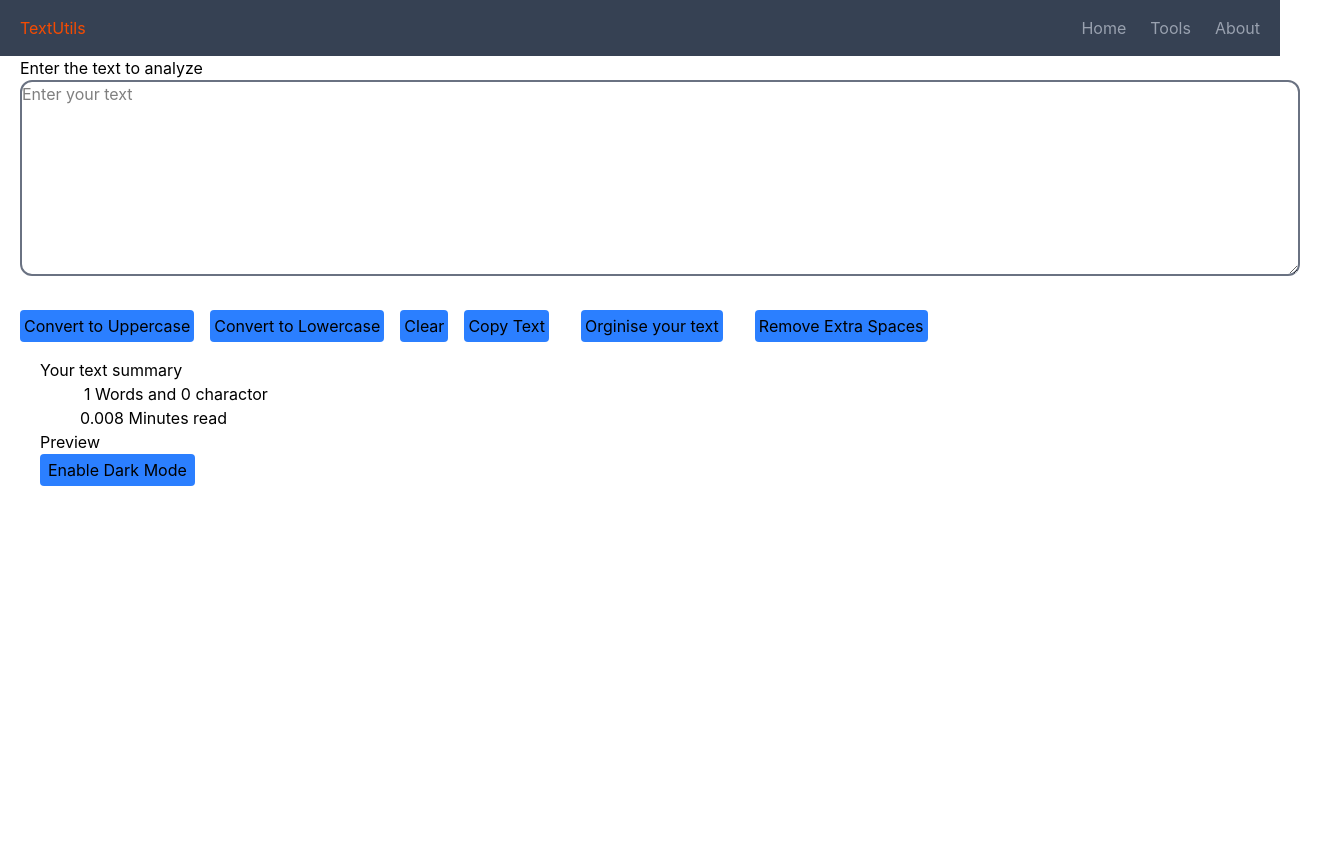
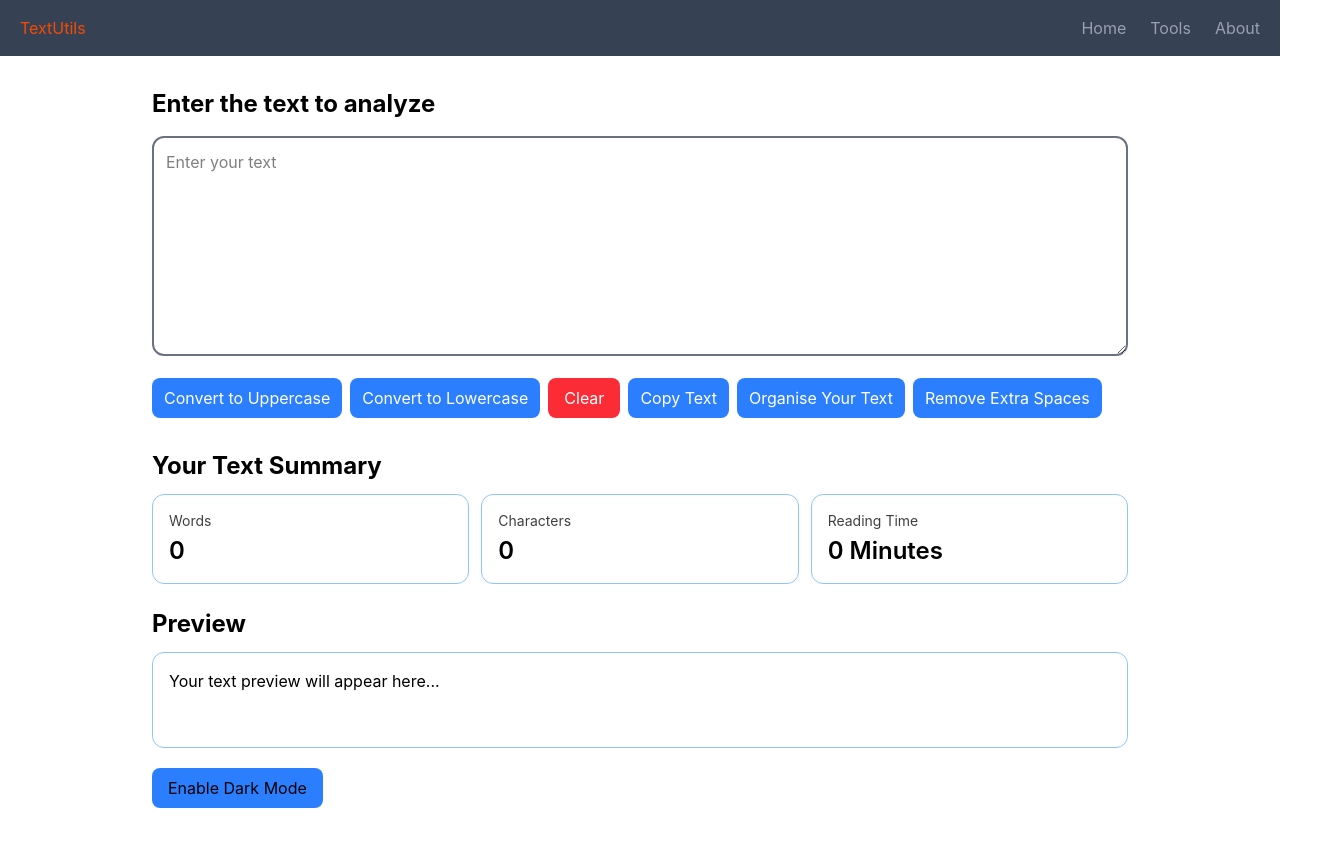
Before and after one commit to sameer7525/TextUtils-App, a React (Vite) app: page /tool in a window 1280 px wide. Shown: the top 846 px of the page, 1320 px wide, since content can reach past the window. Built offline with nearby package versions, Linux system fonts and the light colour scheme.

Commit message:
fix some issu and add functions

```diff
--- a/src/components/Nav.jsx
+++ b/src/components/Nav.jsx
@@ -1,22 +1,36 @@
-import React from 'react'
+import React, { useState } from 'react'
 import { Link } from 'react-router-dom'
 // import PropTypes from 'prop-types'
 
 
 function Nav(props) {
+
+  const[isOpen,setIsOpen] = useState(false);
+
   return (
     <>
-    <nav className={`navbar-${props.mode} bg-${props.mode} bg-gray-700 flex justify-between items-center p-5 h-14 sticky top-0 z-50`}>
+    <nav className={`bg-gray-700 flex justify-between items-center p-5 h-14 sticky top-0 z-50`}>
       <div id='logo'className='text-orange-600'>{props.title}</div>
       <ul className='flex gap-6 text-gray-400'>
 
-         <Link className='hover:text-orange-400' to='/'>Home</Link>
-         <Link className='hover:text-orange-400' to='/tool'>Tools</Link>
-         <Link className='hover:text-orange-400' to='/about'>About</Link>
-         {/* <div className='form-check form-switch'>
-          <input className='form-check-input ' type="checkbox" id='checkboxbtn'/>
-          <label className='form-check-label' for="checkboxbtn">Enable Dark mode</label>
-         </div> */}
+        <button onClick={()=>setIsOpen(!isOpen)}
+          className='flex flex-col justify-between w-6 h-5  bg-transparent border-none cursor-pointer focus:outline-none z-50 md:hidden'
+          aria-label='Toggle menu'
+        >
+          <div className={`w-full h-0.5 bg-gray-400 rounded transition-all duration-300 ${isOpen ? 'rotate-45 translate-y-2':''}`}></div>
+          <div className={`w-full h-0.5 bg-gray-400 rounded transition-all duration-300 ${isOpen ? 'opacity-0':''}`}></div>
+          <div className={`w-full h-0.5 bg-gray-400 rounded transition-all duration-300 ${isOpen ? '-rotate-45 translate-y-2.5':''}`}></div>
+        </button>
+
+        <div className={`absolute top-14 left-30 right-3 rounded-xl bg-gray-900 shadow-md p-5 flex flex-col gap-4 z-40 transition-all duration-300
+          md:static md:flex md:flex-row md:shadow-none md:p-0 md:h-full md:bg-gray-700 md:items-center md:gap-6 ${isOpen ? 'flex' : 'hidden'}
+          `}>
+         <Link onClick={()=> setIsOpen(false)} className='hover:text-orange-400' to='/'>Home</Link>
+         <Link onClick={()=> setIsOpen(false)} className='hover:text-orange-400' to='/tool'>Tools</Link>
+         <Link onClick={()=> setIsOpen(false)} className='hover:text-orange-400' to='/about'>About</Link>
+
+        </div>
+
       </ul>
     </nav>
 
--- a/src/pages/Tools.jsx
+++ b/src/pages/Tools.jsx
@@ -2,95 +2,174 @@ import React from 'react'
 import { useState } from 'react'
 
 export default function Tools() {
-  const[text,setText]=useState("");
-  const[btntext,setBtntext]=useState("Enable Dark Mode")
+const [text, setText] = useState("");
+const [btntext, setBtntext] = useState("Enable Dark Mode")
 
-  const[myStyle,setMystyle]=useState({
-     color:'black',
+const [myStyle, setMystyle] = useState({
+color: 'black',
 backgroundColor: 'white'
 })
 
-    const handlebgChange=()=>{
-      if(myStyle.color == "white"){
+const handlebgChange = () => {
+if (myStyle.color == "white") {
 setMystyle({
-          color:"black",
-          backgroundColor:"white"
+color: "black",
+backgroundColor: "white"
 })
 setBtntext("Enable Dark Mode")
 }
-      else{
+else {
 setMystyle({
-          color:"white",
-          backgroundColor:"black"
+color: "white",
+backgroundColor: "black"
 })
 setBtntext("Enable Light Mode")
 }
-
 }
 
-    const handleUpClick=()=>{
-    //   console.log("upper case was clicked"+text)
+const handleUpClick = () => {
 let newText = text.toUpperCase();
 setText(newText)
-
 }
 
-    const handleLoClick=()=>{
-    //   console.log("upper case was clicked"+text)
+const handleLoClick = () => {
 let newText = text.toLowerCase();
 setText(newText)
-
 }
 
-    const handleChange=(e)=>{
-        // console.log("onChnage")
+const handleChange = (e) => {
 setText(e.target.value)
 }
 
-    const handleclearClick=()=>{
-      let newText = " "
+const handleclearClick = () => {
+let newText = ""
 setText(newText)
 }
 
-    const handleOrgnise = ()=>{
+const handleOrgnise = () => {
 let newText = text.replace(/\s+/g, ' ').trim();
 setText(newText);
 }
 
-    const handleExtraspaces = ()=>{
+const handleExtraspaces = () => {
 let newText = text.split(/[ ]+/).join(' ').trim();
 setText(newText)
 }
 
-    const copyText = ()=>{
+const copyText = () => {
 navigator.clipboard.writeText(text);
 }
 
+// Fixed word count for empty text and multiple spaces
+const words = text.trim() ? text.trim().split(/\s+/).length : 0;
 
 return (
-  <div className='w-screen h-screen'style={myStyle}>
-    <div className='container mx-5'>
-        <h1>Enter the text to analyze</h1>
-      <div className='mb-3'>
-        <textarea className="form-control w-full border-2 border-gray-500 rounded-xl outline-none" value={text} onChange={handleChange} id="myBox" rows="8" placeholder='Enter your text'></textarea>
+<div className='min-h-screen w-full' style={myStyle}>
+<div className='mx-auto w-full max-w-5xl px-4 py-6 sm:px-6 md:py-8'>
+
+    <h1 className='mb-4 lg:text-2xl font-bold md:text-xl'>
+      Enter the text to analyze
+    </h1>
+
+    <div className='mb-4'>
+      <textarea
+        className="box-border min-h-40 w-full max-w-full resize-y rounded-xl border-2 border-gray-500 p-3 outline-none focus:border-blue-500 focus:ring-2 focus:ring-blue-200"
+        value={text}
+        onChange={handleChange}
+        id="myBox"
+        rows="8"
+        placeholder='Enter your text'
+      />
     </div>
-      <button className="btn btn-primary bg-blue-500 rounded p-1 cursor-pointer hover:bg-blue-600" onClick={handleUpClick}>Convert to Uppercase</button>
-      <button className="btn btn-primary bg-blue-500 rounded m-4 p-1 cursor-pointer hover:bg-blue-600" onClick={handleLoClick}>Convert to Lowercase</button>
-      <button className="btn btn-primary bg-blue-500 rounded p-1 cursor-pointer hover:bg-blue-600" onClick={handleclearClick}>Clear</button>
-      <button className="btn btn-primary bg-blue-500 rounded p-1 cursor-pointer hover:bg-blue-600 m-4" onClick={copyText}>Copy Text</button>
-      <button className="btn btn-primary bg-blue-500 rounded p-1 cursor-pointer hover:bg-blue-600 m-4" onClick={handleOrgnise}>Orginise your text</button>
-      <button className="btn btn-primary bg-blue-500 rounded p-1 cursor-pointer hover:bg-blue-600 m-4" onClick={handleExtraspaces}>Remove Extra Spaces</button>
+
+    <div className='flex flex-wrap gap-2'>
+      <button
+        className="rounded-lg bg-blue-500 px-3 py-2 text-sm text-white transition hover:bg-blue-600 sm:text-base"
+        onClick={handleUpClick}
+      >
+        Convert to Uppercase
+      </button>
+
+      <button
+        className="rounded-lg bg-blue-500 px-3 py-2 text-sm text-white transition hover:bg-blue-600 sm:text-base"
+        onClick={handleLoClick}
+      >
+        Convert to Lowercase
+      </button>
+
+      <button
+        className="rounded-lg bg-red-500 px-4 py-2 text-sm text-white transition hover:bg-red-600 sm:text-base"
+        onClick={handleclearClick}
+      >
+        Clear
+      </button>
+
+      <button
+        className="rounded-lg bg-blue-500 px-3 py-2 text-sm text-white transition hover:bg-blue-600 sm:text-base"
+        onClick={copyText}
+      >
+        Copy Text
+      </button>
+
+      <button
+        className="rounded-lg bg-blue-500 px-3 py-2 text-sm text-white transition hover:bg-blue-600 sm:text-base"
+        onClick={handleOrgnise}
+      >
+        Organise Your Text
+      </button>
+
+      <button
+        className="rounded-lg bg-blue-500 px-3 py-2 text-sm text-white transition hover:bg-blue-600 sm:text-base"
+        onClick={handleExtraspaces}
+      >
+        Remove Extra Spaces
+      </button>
     </div>
-    <div className="container mx-10">
-        <h2>Your text summary</h2>
-        <p className='mx-11'>{text.split(" ").length} Words and {text.length} charactor</p>
-        <p className='mx-10'>{0.008*text.split(" ").length} Minutes read</p>
-        <h2>Preview</h2>
-        <p>{text}</p>
 
-        <button className='px-2 py-1 bg-blue-500 rounded hover:bg-blue-600' onClick={handlebgChange}>{btntext}</button>
+    <div className='mt-8'>
+      <h2 className='mb-3 text-xl font-bold sm:text-2xl'>
+        Your Text Summary
+      </h2>
+
+      <div className='grid grid-cols-1 gap-3 sm:grid-cols-3'>
+        <div className='rounded-xl border border-blue-300 p-4'>
+          <p className='text-sm opacity-75'>Words</p>
+          <p className='mt-1 text-2xl font-semibold'>{words}</p>
+        </div>
+
+        <div className='rounded-xl border border-blue-300 p-4'>
+          <p className='text-sm opacity-75'>Characters</p>
+          <p className='mt-1 text-2xl font-semibold'>{text.length}</p>
+        </div>
+
+        <div className='rounded-xl border border-blue-300 p-4'>
+          <p className='text-sm opacity-75'>Reading Time</p>
+          <p className='mt-1 text-2xl font-semibold'>
+            {0.008 * words} Minutes
+          </p>
+        </div>
+      </div>
+
+      <h2 className='mb-3 mt-6 text-xl font-bold sm:text-2xl'>
+        Preview
+      </h2>
+
+      <div className='min-h-24 rounded-xl border border-blue-300 p-4'>
+        <p className='break-words whitespace-pre-wrap'>
+          {text || 'Your text preview will appear here...'}
+        </p>
+      </div>
+
+      <button
+        className='mt-5 rounded-lg bg-blue-500 px-4 py-2 transition hover:bg-blue-600'
+        onClick={handlebgChange}
+      >
+        {btntext}
+      </button>
+    </div>
 
   </div>
 </div>
+
 )
 }
```
Lines whose indentation alone changed are shown as unchanged.
